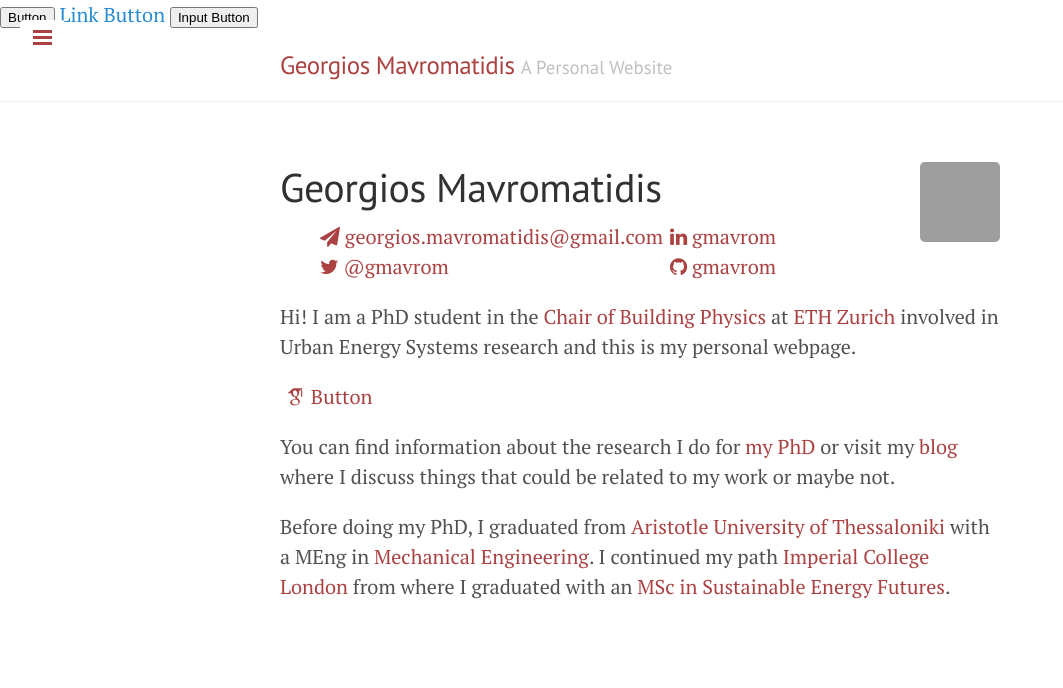
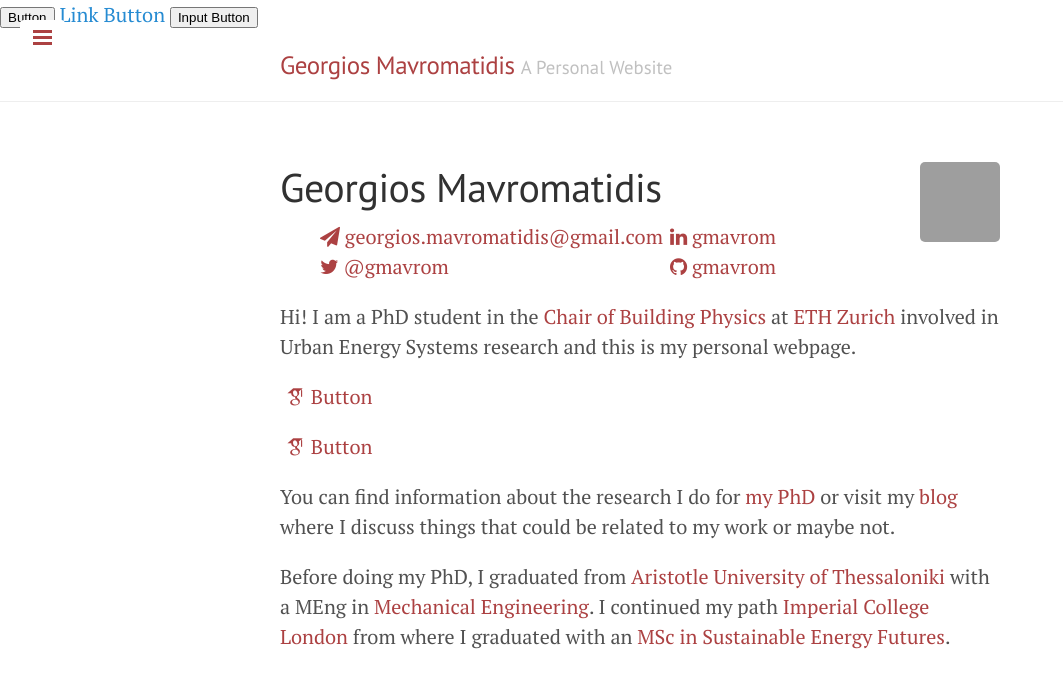
Before and after one commit to gmavrom33/gmavrom.github.io, a Jekyll site: the page built from index.md, in a window 1280 px wide. Shown: the top 688 px of the page, without its empty margins (0-1063 px from the left). Built offline with Jekyll 4.4.1, drawn with Linux system fonts in a browser that asks for light colours; nearby versions of some CDN libraries; some web fonts are replaced; grey boxes are pictures that could not be loaded.

Commit message:
Update index.md

```diff
--- a/index.md
+++ b/index.md
@@ -23,6 +23,10 @@ Hi! I am a PhD student in the [Chair of Building Physics][] at [ETH Zurich][] in
   <i class="ai ai-google-scholar"></i> Button
 </a>
 
+<a href="https://scholar.google.com/" class="btn btn-outline" style="padding: 0.3em;">
+  <i class="ai ai-google-scholar"></i> Button
+</a>
+
 You can find information about the research I do for [my PhD][] or visit my [blog][] where I discuss things that could be related to my work or maybe not.
 
 Before doing my PhD, I graduated from [Aristotle University of Thessaloniki][] with a MEng in [Mechanical Engineering][]. I continued my path [Imperial College London][] from where I graduated with an [MSc in Sustainable Energy Futures][].
```
